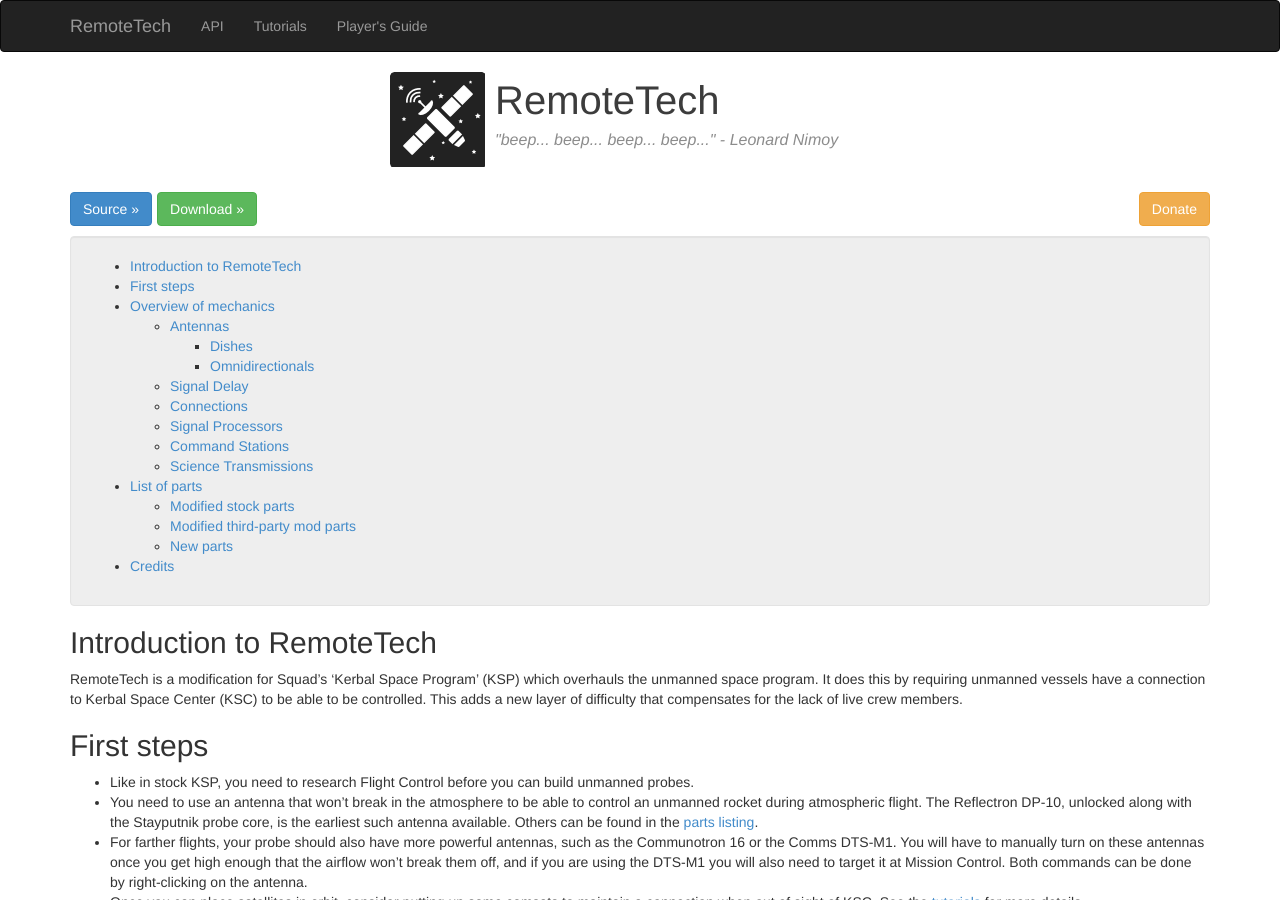
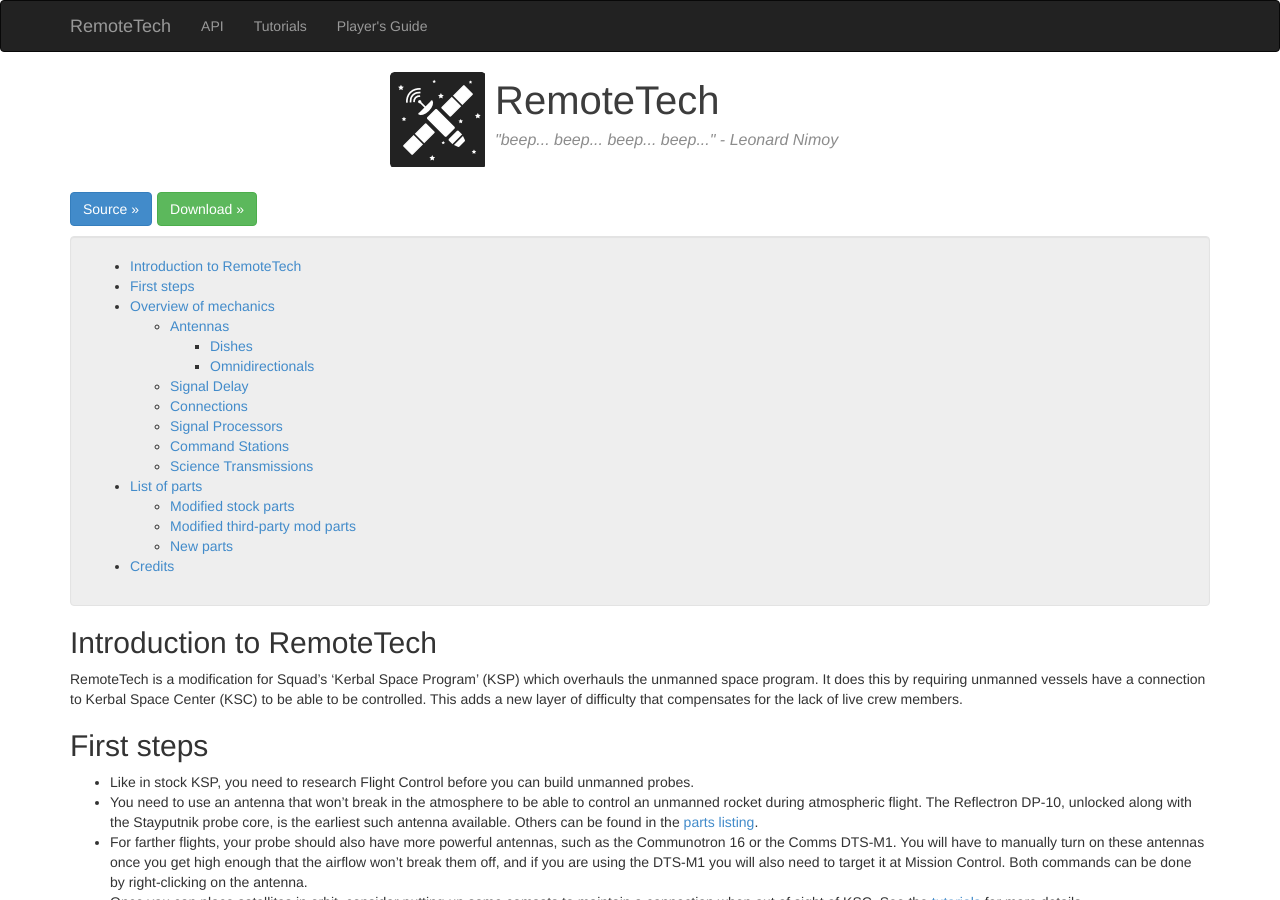
Before and after one commit to RemoteTechnologiesGroup/RemoteTech, a Jekyll site: the page built from index.md, in a window 1280 px wide and 900 px high. Built offline with Jekyll 4.4.1, drawn with Linux system fonts in a browser that asks for light colours; nearby versions of some CDN libraries.

Commit message:
Updated banner links. Removed "Donate" button.

```diff
--- a/_includes/banner.html
+++ b/_includes/banner.html
@@ -6,9 +6,7 @@
 </div>
 
 <ul class="buttonrow">
-	<li><a href="#" class="btn btn-primary" role="button">Source &raquo;</a></li>
-	<li><a href="#" class="btn btn-success" role="button">Download &raquo;</a></li>
-	<li class="right">
-		<a href="#" class="btn btn-warning" role="button">Donate</a>
-	</li>
+	<li><a href="https://github.com/RemoteTechnologiesGroup/RemoteTech" class="btn btn-primary" role="button">Source &raquo;</a></li>
+	<li><a href="https://github.com/RemoteTechnologiesGroup/RemoteTech/releases/latest" class="btn btn-success" role="button">Download &raquo;</a></li>
+	<li class="right"></li>
 </ul>
```
